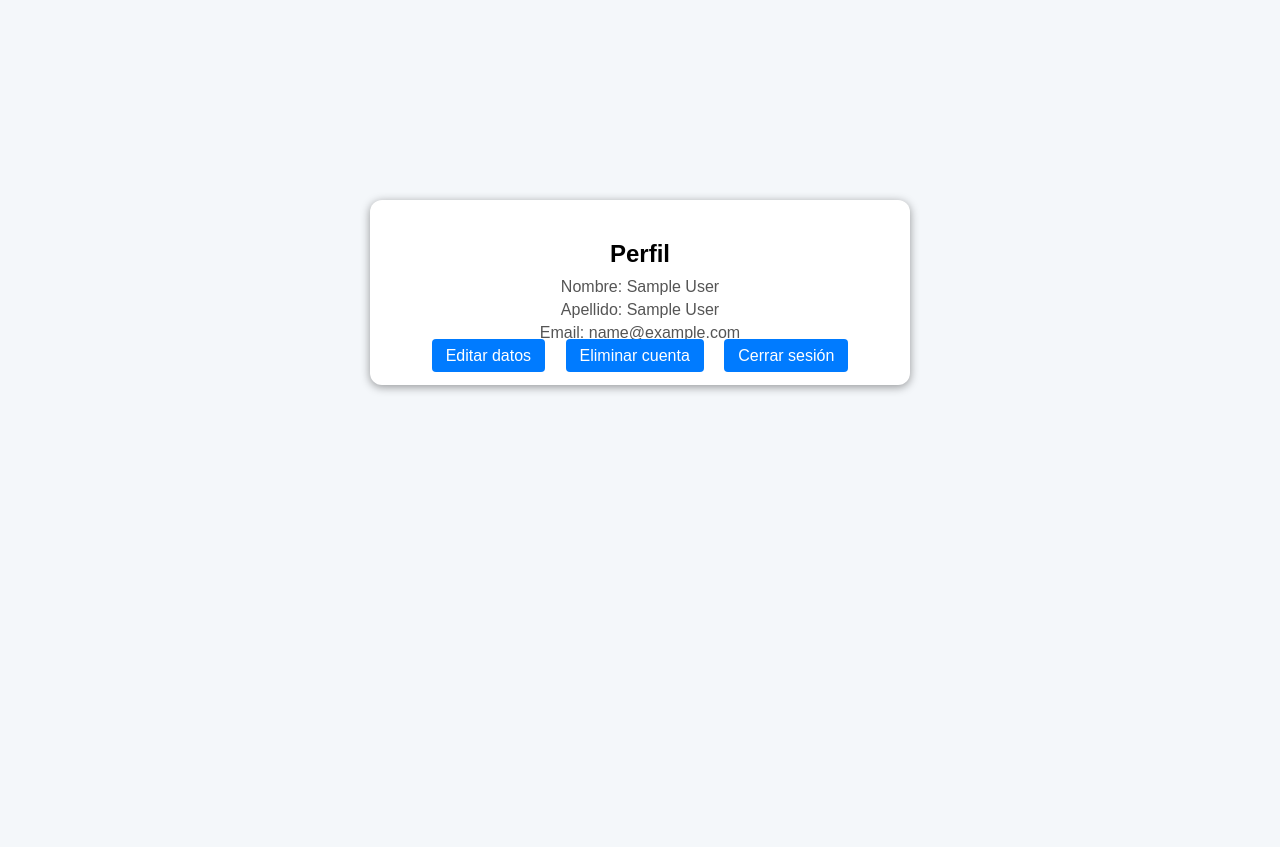
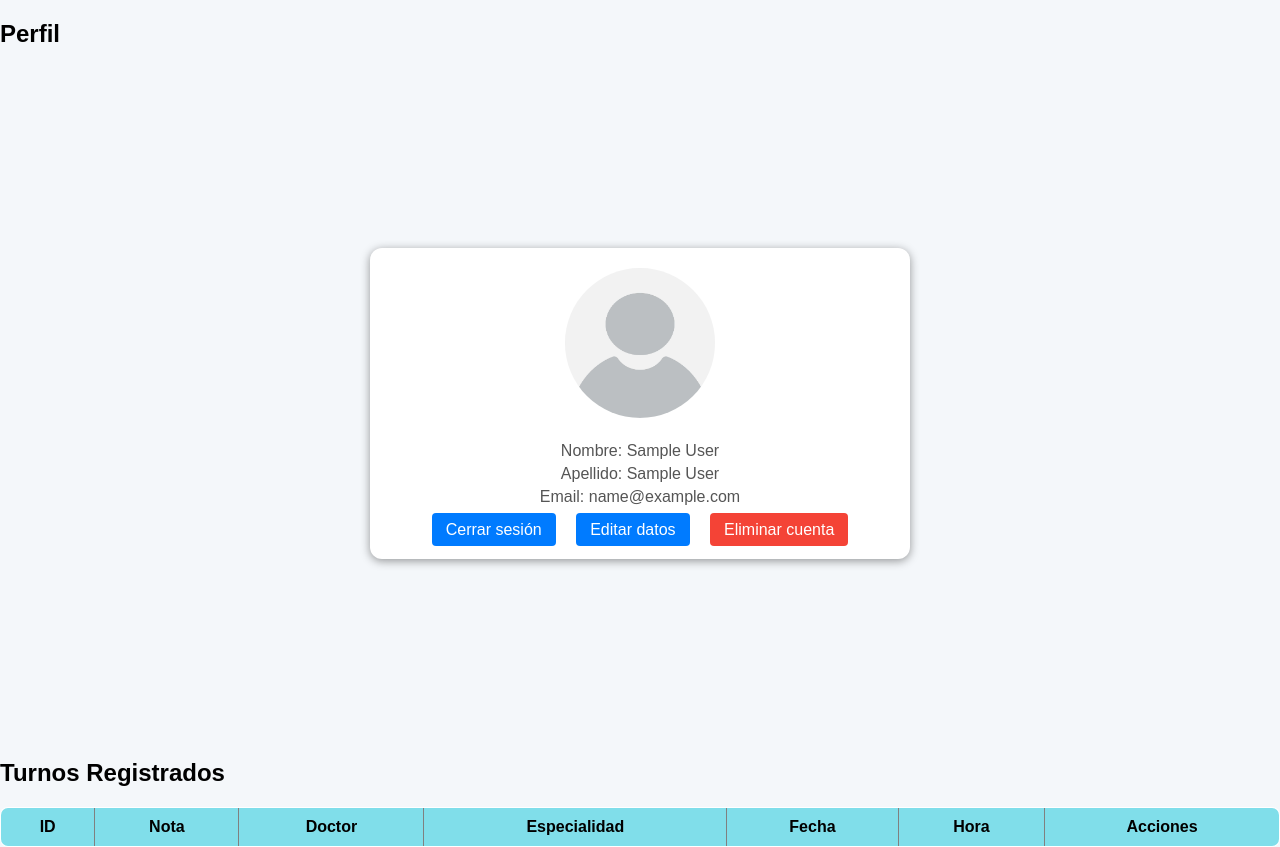
Before and after one commit to Geider10/TP_Integrador, a PHP site: template view/userView/profile.php in a window 1280 px wide. Before the commit the page ends 392 px from the top, so only its background shows below. Run offline with PHP 8.4, Linux system fonts and the light colour scheme; the template is opened without the code that fills it, so the values that code supplies are empty; the visitor is signed in with stand-in values (Sample User, id 1).

Commit message:
refactor the turn logic

```diff
--- a/src/turnAPi/listar_turnos.php
+++ b/src/turnAPi/listar_turnos.php
@@ -2,7 +2,7 @@
 require_once("../../src/db.php");
 
 $query = "
-SELECT t.id, t.paciente, t.fecha, t.hora,
+SELECT t.id, t.nota, t.fecha, t.hora,
        d.nombre AS doctor, e.nombre AS especialidad
 FROM turnos t
 JOIN doctores d ON t.id_doctor = d.id
--- a/view/style/userStyle/profile.css
+++ b/view/style/userStyle/profile.css
@@ -31,45 +31,38 @@ body {
   margin: 8px;
   padding: 8px 14px;
   border: none;
-  background-color: #007bff;
   color: white;
   border-radius: 4px;
   text-decoration: none;
   cursor: pointer;
 }
-
-.profile-container a:hover {
-  background-color: #0056b3;
+.profile-actions {
+  margin-top: 15px;
+}
+.btn-logout {
+  background-color: #007bff;
+}
+.btn-edit {
+  background-color: #007bff;
+}
+.btn-delete {
+  background-color: #f44336;
 }
 
-.modal-content {
+table {
+  width: 100%;
+  border-collapse: collapse;
   background: #fff;
-  padding: 20px;
-  border-radius: 10px;
-  width: 320px;
-  border: 2px solid red;
-  z-index: 1000;
-}
-.modal-content h3 {
-  margin-top: 0;
+  border-radius: 8px;
+  overflow: hidden;
 }
 
-.modal-content label {
-  display: block;
-  text-align: left;
-  margin-top: 10px;
+th {
+  background: #80deea;
+  padding: 10px;
 }
 
-.modal-content input {
-  width: 100%;
-  padding: 6px;
-  margin-top: 5px;
-  border: 1px solid #ccc;
-  border-radius: 4px;
+td {
+  padding: 10px;
+  border-top: 1px solid #b3e5fc;
 }
-
-.modal-actions {
-  margin-top: 15px;
-  display: flex;
-  justify-content: space-between;
-}
--- a/view/userView/profile.php
+++ b/view/userView/profile.php
@@ -18,18 +18,56 @@ $email = $_SESSION["user_email"];
   <link rel="stylesheet" href="../style/userStyle/profile.css"/>
 </head>
 <body>
-
+  <h2>Perfil</h2>
   <div class="profile-container">
-    <h2>Perfil</h2>
-    <!-- <img src="../../public/images/user_avatar.png" alt="User Avatar" width="150" height="150">-->
+    <img src="../img/usuario.jpg" alt="User Avatar" width="150" height="150">
     <p>Nombre: <?= $name ?></p>
     <p>Apellido: <?= $lastName?></p>
     <p>Email: <?= $email?></p>
+    <div class="profile-actions">
+      <a href="../../src/userApi/logout.php" class="btn-logout">Cerrar sesión</a>
+      <a href="./updateUser.php" class="btn-edit">Editar datos</a>
+      <a href="../../src/userApi/delete.php?id=<?= $id?>"class="btn-delete">Eliminar cuenta</a>
+    </div>
+  </div>
 
-    <a href="./updateUser.php">Editar datos</a>
-    <a href="../../src/userApi/delete.php?id=<?= $id?>">Eliminar cuenta</a>
-    <a href="../../src/userApi/logout.php">Cerrar sesión</a>
-  </div>
+  <h2>Turnos Registrados</h2>
+  <table border="1">
+    <thead>
+      <tr>
+        <th>ID</th>
+        <th>Nota</th>
+        <th>Doctor</th>
+        <th>Especialidad</th>
+        <th>Fecha</th>
+        <th>Hora</th>
+        <th>Acciones</th>
+      </tr>
+    </thead>
+    <tbody id="tablaTurnos"></tbody>
+  </table>
+
+  <script>
+    fetch("../../src/turnApi/listar_turnos.php")
+      .then(r => r.json())
+      .then(data => {
+        const tabla = document.getElementById("tablaTurnos");
+        tabla.innerHTML = data.map(t => `
+          <tr>
+            <td>${t.id}</td>
+            <td>${t.nota}</td>
+            <td>${t.doctor}</td>
+            <td>${t.especialidad}</td>
+            <td>${t.fecha}</td>
+            <td>${t.hora}</td>
+            <td>
+              <a href="Editar_turnos.php?id=${t.id}">Editar</a> |
+              <a href="../../src/turnApi/eliminar_turnos.php?id=${t.id}" onclick="return confirm('¿Seguro que deseas eliminar este turno?')">Eliminar</a>
+            </td>
+          </tr>
+        `).join("");
+      });
+  </script>
 
 </body>
 </html>
```
Also changed, not shown: src/turnAPi/crear_turnos.php (+40 -15 lines), src/turnAPi/get_doctores_por_especialidad.php (deleted, +0 -18 lines), view/style/turnStyle/Solicitar_turnos.css (+16 -0 lines), view/turnView/Solicitar_turnos.php (+49 -32 lines), view/img/usuario.jpg (added), view/turnView/filterDoctors.js (added).
